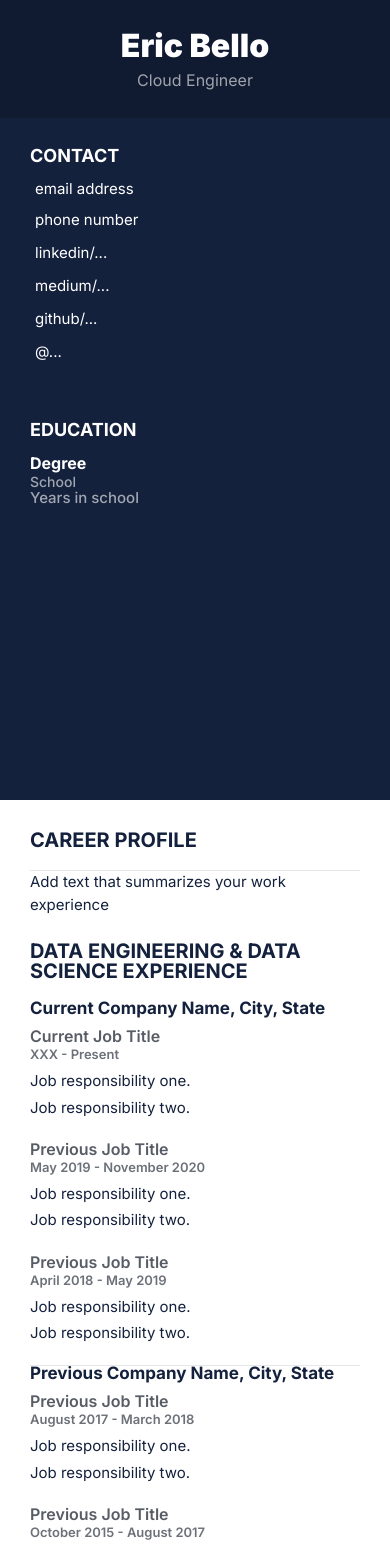
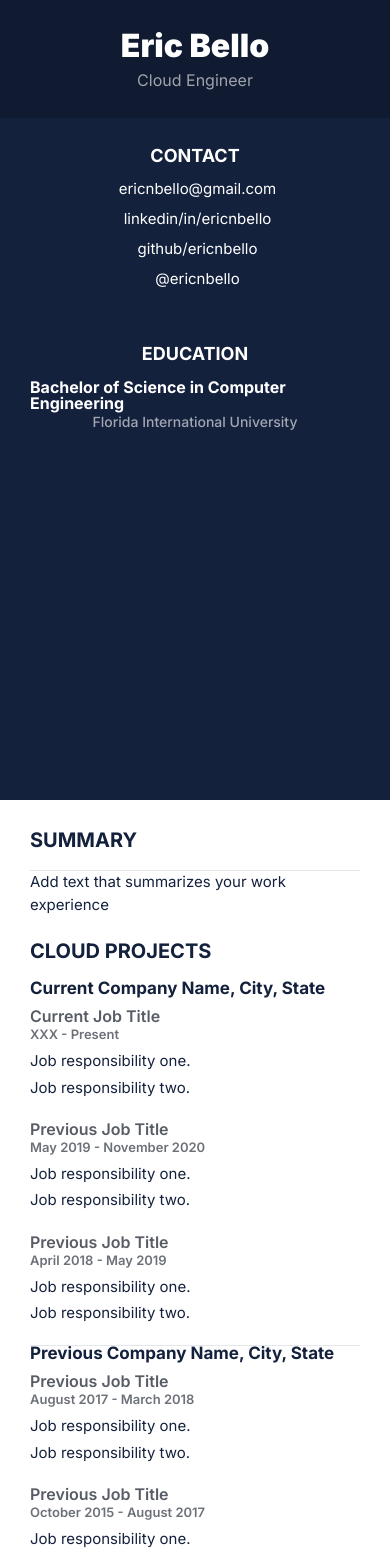
Before and after one commit to ericnbello/serverless, a Next.js app: page / in a window 390 px wide. Shown: the top 1550 px of the page. Built offline with nearby package versions, Linux system fonts and the light colour scheme.

Commit message:
fixed css nesting issue

```diff
--- a/app/globals.css
+++ b/app/globals.css
@@ -2,7 +2,7 @@
 @tailwind components;
 @tailwind utilities;
 
-/* :root {
+:root {
   --foreground-rgb: 0, 0, 0;
   --background-start-rgb: 214, 219, 220;
   --background-end-rgb: 255, 255, 255;
@@ -24,4 +24,4 @@ body {
       rgb(var(--background-end-rgb))
     )
     rgb(var(--background-start-rgb));
-} */
+}
--- a/app/layout.tsx
+++ b/app/layout.tsx
@@ -1,4 +1,4 @@
-import './globals.css'
+import '../styles/styles.css';
 import type { Metadata } from 'next'
 import { Inter } from 'next/font/google'
 
--- a/app/page.tsx
+++ b/app/page.tsx
@@ -1,6 +1,5 @@
-import 'app/styles.css';
-import VisitorCounter from '../components/VisitorCounter.js';
-import Footer from '../components/Footer.js';
+// import VisitorCounter from '../components/VisitorCounter.js';
+// import Footer from '../components/Footer.js';
 
 export default function Home() {
   return (
@@ -14,25 +13,25 @@ export default function Home() {
 
             {/* <!--//profile-container--> */}
 
-            <div className="contact-container container-block">
-              <h2 className="container-block-title">Contact</h2>
+            <div className="contact-container container-block ">
+              <h2 className="container-block-title flex justify-center md:justify-start">Contact</h2>
                 <ul className="list-unstyled contact-list">
-                    <li className="email"><i className="fa fa-envelope"></i><a href="###">email address</a></li>
-                    <li className="phone"><i className="fa fa-phone"></i><a href="###">phone number</a></li>
-                    <li className="linkedin"><i className="fa fa-linkedin"></i><a href="###" target="_blank">linkedin/...</a></li>
-                    <li className="medium"><i className="fa fa-medium"></i><a href="###" target="_blank">medium/...</a></li>
-                    <li className="github"><i className="fa fa-github"></i><a href="###" target="_blank">github/...</a></li>
-                    <li className="twitter"><i className="fa fa-twitter"></i><a href="###" target="_blank">@...</a></li>
+                    <li className="email flex justify-center md:justify-start"><i className="fa fa-envelope"></i><a href="mailto:ericnbello@gmail.com">ericnbello@gmail.com</a></li>
+                    {/* <li className="phone flex justify-center md:justify-start"><i className="fa fa-phone"></i><a href="###">phone number</a></li> */}
+                    <li className="linkedin flex justify-center md:justify-start"><i className="fa fa-linkedin"></i><a rel="noopener" href="https://linkedin.com/in/ericnbello" target="_blank">linkedin/in/ericnbello</a></li>
+                    {/* <li className="medium flex justify-center md:justify-start"><i className="fa fa-medium"></i><a href="###" target="_blank">medium/...</a></li> */}
+                    <li className="github flex justify-center md:justify-start"><i className="fa fa-github"></i><a rel="noopener" href="https://github.com/ericnbello" target="_blank">github/ericnbello</a></li>
+                    <li className="twitter flex justify-center md:justify-start"><i className="fa fa-twitter"></i><a rel="noopener" href="https://twitter.com/ericnbello" target="_blank">@ericnbello</a></li>
                 </ul>
             </div>
 
             {/* <!--//contact-container--> */}
             <div className="education-container container-block">
-                <h2 className="container-block-title">Education</h2>
+                <h2 className="container-block-title flex justify-center md:justify-start">Education</h2>
                 <div className="item">
-                    <h4 className="degree">Degree</h4>
-                    <h5 className="meta">School</h5>
-                    <div className="time">Years in school</div>
+                    <h4 className="degree flex justify-center md:justify-start">Bachelor of Science in Computer Engineering</h4>
+                    <h5 className="meta flex justify-center md:justify-start">Florida International University</h5>
+                    {/* <div className="time flex justify-center md:justify-start">Years in school</div> */}
                 </div> {/*<!--//item--> */}
             </div> {/*<!--//education-container-->*/}
 
@@ -44,7 +43,7 @@ export default function Home() {
             <section className="section summary-section">
                 <h2 className="section-title">
                   {/* <i className="fa fa-user"></i> */}
-                  Career Profile</h2>
+                  Summary</h2>
                 <hr />
                 <div className="summary">
                     <p>Add text that summarizes your work experience</p>
@@ -54,7 +53,7 @@ export default function Home() {
             <section className="section experiences-section">
                 <h2 className="section-title">
                   {/* <i className="fa fa-bar-chart"></i> */}
-                  Data Engineering & Data Science Experience</h2>
+                  Cloud Projects</h2>
                 <div className="company"><a className="company-header" href="###" target="_blank">Current Company Name,</a> City, State</div>
                 <div className="item">
                       <div className="meta">
@@ -130,7 +129,7 @@ export default function Home() {
             <section className="section projects-section">
                 <h2 className="section-title">
                   {/* <i className="fa fa-black-tie"></i> */}
-                  Internships</h2>
+                  Experience</h2>
                 <hr />
                 <div className="company"><a className="company-header" href="###" target="_blank">Previous Company Name,</a> City, State</div>
                 <div className="item">
--- /dev/null
+++ b/pages/_app.js
@@ -0,0 +1,5 @@
+import '../styles/styles.css'
+
+export default function MyApp({ Component, pageProps }) {
+  return <Component {...pageProps} />
+}
--- a/postcss.config.js
+++ b/postcss.config.js
@@ -1,9 +1,8 @@
 module.exports = {
-  plugins: {
-    'postcss-import': {},
-    'tailwindcss/nesting': {},
-    'postcss-reporter' :{},
-    tailwindcss: {},
-    autoprefixer: {},
-  },
+  plugins: [
+      require('postcss-import'),
+      require('tailwindcss/nesting')(require('postcss-nesting')),
+      require('autoprefixer'),
+      require('tailwindcss'),
+    ],
 }
--- a/app/styles.css
+++ b/styles/styles.css
@@ -1,5 +1,5 @@
 /* You can add global styles to this file, and also import other style files */
-@import 'globals.css';
+@import '../app/globals.css';
 @import url("https://fonts.googleapis.com/css?family=Roboto:400,700,900&display=swap");
 @import url("https://fonts.googleapis.com/css2?family=Playfair+Display:wght@400;900&display=swap");
 @import url("https://fonts.googleapis.com/css2?family=Abril+Fatface&display=swap");
```
